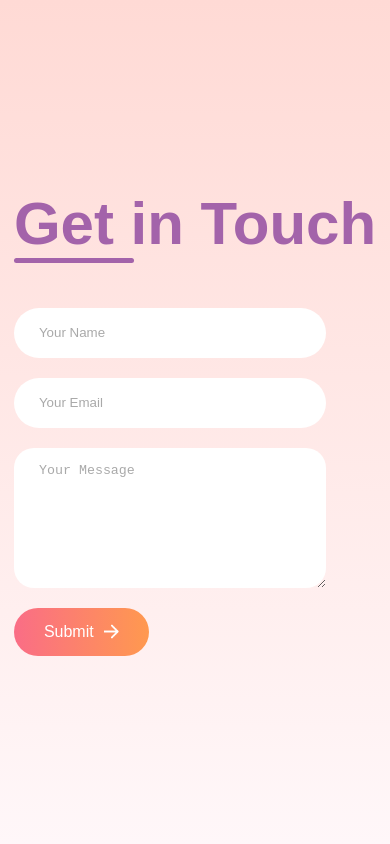
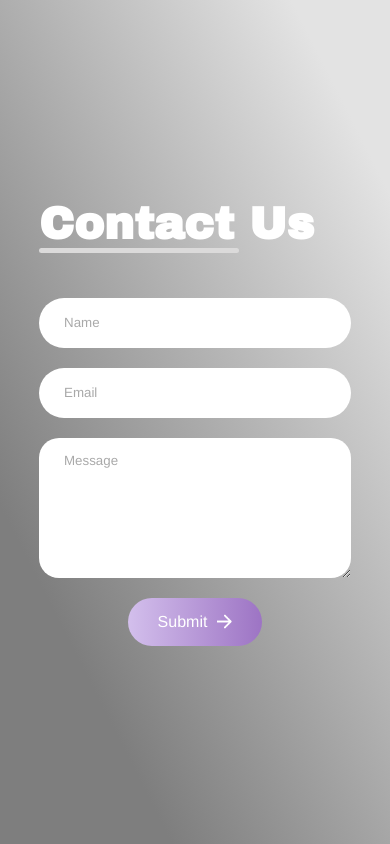
Before and after one commit to Willpower0304/Contact-Form, a plain HTML site: page index.html in a window 390 px wide. Drawn offline with nearby package versions, Linux system fonts and the light colour scheme.

Commit message:
Version 1.1 Contact-Form

```diff
--- a/Styles.css
+++ b/Styles.css
@@ -5,8 +5,9 @@
 }
 
 body {
-    font-family: Arial, Helvetica, sans-serif;
-    background: linear-gradient(#ffdad5, #fff7f9);
+    font-family: 'Archivo Black', sans-serif;
+    background: rgb(126,126,126);
+    background: linear-gradient(63deg, rgba(126,126,126,1) 21%, rgba(227,227,227,1) 88%);
 }
 
 .contact-container {
@@ -24,17 +25,17 @@ body {
 }
 
 .contact-left-title {
-    font-weight: 600;
-    color: #a363aa;
+    color: #ffffff;
     font-size: 40px;
     margin-bottom: 5px;
+
 }
 
 .contact-left-title hr {
     border: none;
-    width: 120px;
+    width: 260px;
     height: 5px;
-    background-color: #a363aa;
+    background-color: #dbdada;
     border-radius: 10px;
     margin-bottom: 20px;
 }
@@ -48,6 +49,7 @@ body {
     font-weight: 500;
     color: #666;
     border-radius: 50px;
+    font-family: 'Arimo', sans-serif;
 }
 
 .contact-left textarea {
@@ -57,7 +59,7 @@ body {
 }
 
 .contact-inputs:focus {
-    border: 2px solid #ff994f;
+    border: 2px solid #797979;
 }
 
 .contact-inputs::placeholder {
@@ -73,7 +75,8 @@ body {
     gap: 10px;
     border: none;
     border-radius: 50px;
-    background: linear-gradient(270deg, #ff994f, #fa6d86);
+    background: linear-gradient(270deg, #9d74c4, #d3bfec);
+    font-family: 'Arimo', sans-serif;
 }
 
 .contact-left button img {
@@ -84,12 +87,41 @@ body {
     width: 500px;
 }
 
-@media (max-width: 800px) {
+@media (max-width: 768px) {
+
+    .contact-left-title {
+        text-align: center;
+        font-size: 30px;
+    }
+
+    .contact-left-title hr {
+        width: 200px;
+        background-color: #dbdada;
+    }
+
     .contact-inputs {
         width: 80vw;
+        margin: 0 auto;
     }
 
     .contact-right {
         display: none;
     }
+
+    button {
+        display: block;
+        margin: 0 auto;
+    }
 }
+
+@media (max-width: 320px) {
+    .contact-left-title {
+        text-align: center;
+        font-size: 25px;
+    }
+
+    .contact-left-title hr {
+        width: 250px;
+        background-color: #dbdada;
+    }
+}
--- a/index.html
+++ b/index.html
@@ -4,23 +4,31 @@
     <meta charset="UTF-8">
     <meta name="viewport" content="width=device-width, initial-scale=1.0">
     <link rel="stylesheet" href="Styles.css">
+    <link rel="preconnect" href="https://fonts.googleapis.com">
+    <link rel="preconnect" href="https://fonts.gstatic.com" crossorigin>
+    <link href="https://fonts.googleapis.com/css2?family=Arimo&display=swap" rel="stylesheet">
+    <link rel="preconnect" href="https://fonts.googleapis.com">
+    <link rel="preconnect" href="https://fonts.gstatic.com" crossorigin>
+    <link href="https://fonts.googleapis.com/css2?family=Archivo+Black&family=Arimo&display=swap" rel="stylesheet">
     <title>Contact Form</title>
 </head>
 <body>
     <div class="contact-container">
+        <!-- Api para el funcionamiento-->
         <form action="https://api.web3forms.com/submit" method="POST" class="contact-left">
             <div class="contact-left-title">
-                <h2>Get in Touch</h2>
+                <h2>Contact Us</h2>
                 <hr>
             </div>
+            <!-- in value put you Access Key of Web3Forms -->
             <input type="hidden" name="access_key" value="a588ad3c-1e0c-48d4-b7ad-3bfbe8024576">
-            <input type="text" name="name" placeholder="Your Name" class="contact-inputs" required>
-            <input type="email" name="email" placeholder="Your Email" class="contact-inputs" required>
-            <textarea name="message" placeholder="Your Message" class="contact-inputs"></textarea>
-            <button type="submit">Submit <img src="img/arrow_icon.png" alt="this is the submit icon"></button>
+            <input type="text" name="name" placeholder="Name" class="contact-inputs" required>
+            <input type="email" name="email" placeholder="Email" class="contact-inputs" required>
+            <textarea name="message" placeholder="Message" class="contact-inputs" required></textarea>
+            <button type="submit">Submit<img src="img/arrow_icon.png" alt="this is the submit icon"></button>
         </form>
         <div class="contact-right">
-            <img src="img/right_img.png" alt="img right background">
+            <img src="img/right_img.png.webp" alt="img right background">
         </div>
     </div>
 </body>
```
Also changed, not shown: img/right_img.png (deleted), img/right_img.png.webp (added).
